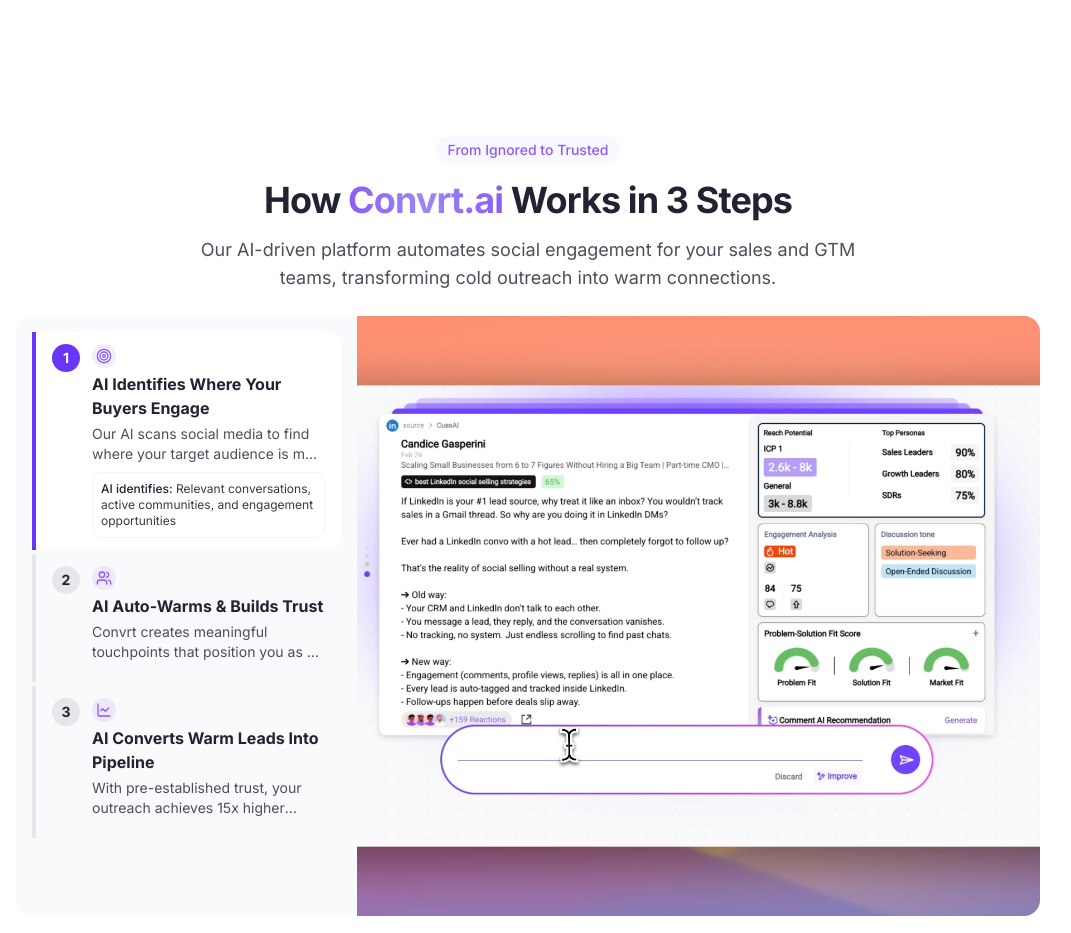
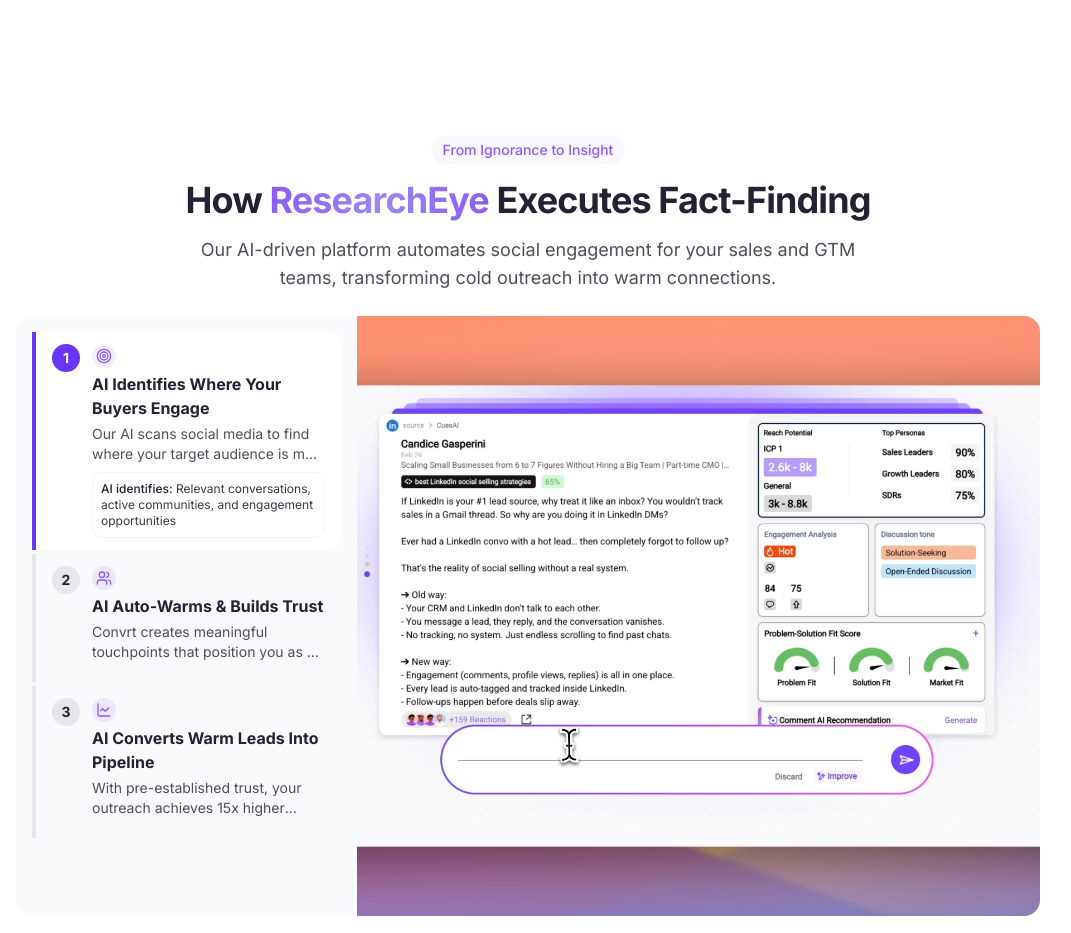
Before and after one commit to John-AE/glow-convert-sell-161, a React (Vite) app: page / in a window 1280 px wide. Shown: the part 2900-3833 px from the top of the page, without its empty margins (112-1183 px from the left). Built offline with nearby package versions, Linux system fonts and the light colour scheme.

Commit message:
Update HowItWorks.tsx

```diff
--- a/src/components/HowItWorks.tsx
+++ b/src/components/HowItWorks.tsx
@@ -47,10 +47,10 @@ const HowItWorks = () => {
       <div className="container-section py-4">
         <div className="max-w-3xl mx-auto text-center mb-6">
           <div className="section-tag">
-            From Ignored to Trusted
+            From Ignorance to Insight
           </div>
           <h2 className="heading-lg text-convrt-dark-blue mb-4">
-            How <span className="gradient-text">Convrt.ai</span> Works in 3 Steps
+            How <span className="gradient-text">ResearchEye</span> Executes Fact-Finding
           </h2>
           <p className="text-convrt-dark-blue/80 text-lg max-w-2xl mx-auto">
             Our AI-driven platform automates social engagement for your sales and GTM teams, transforming cold outreach into warm connections.
```
